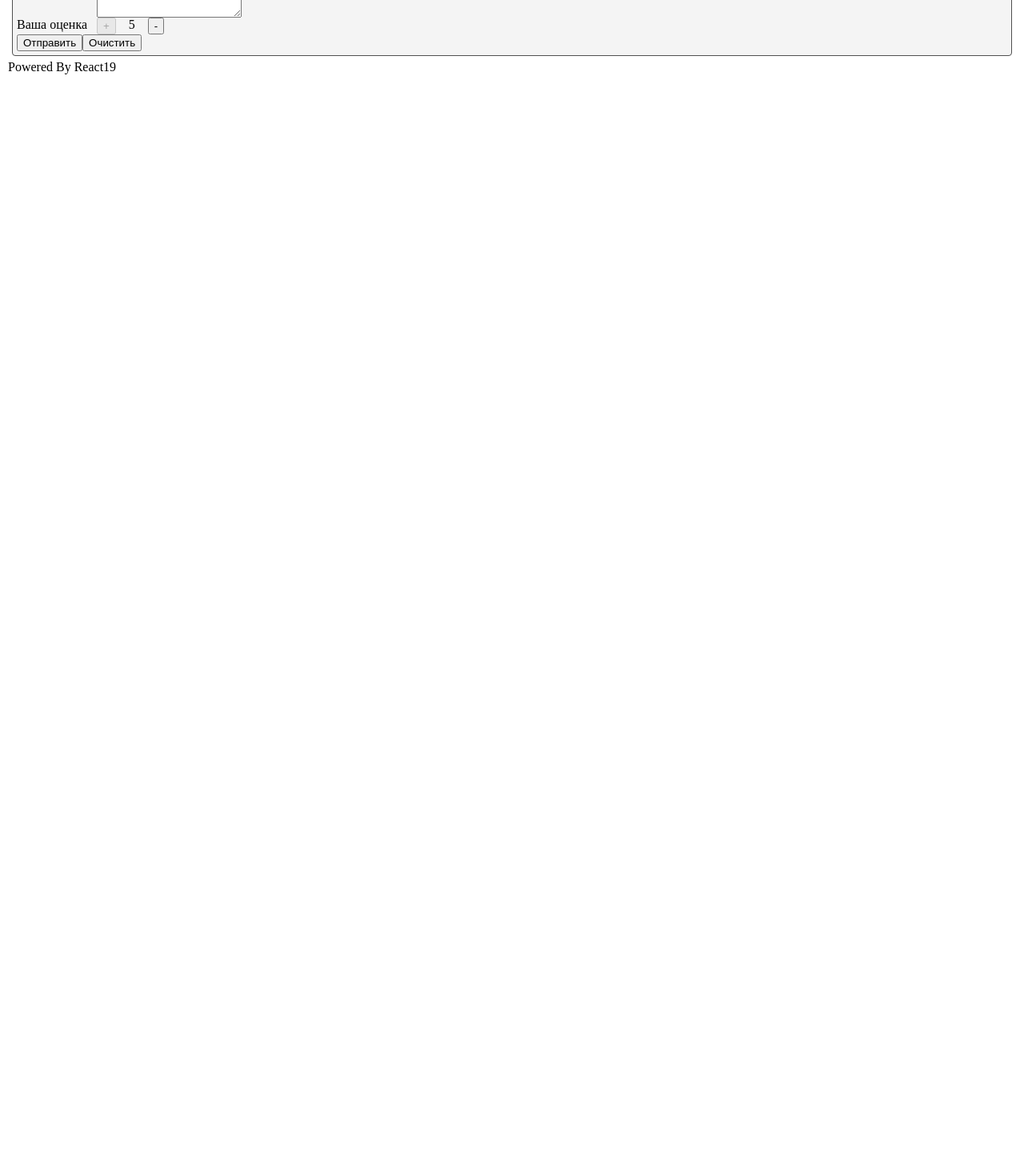
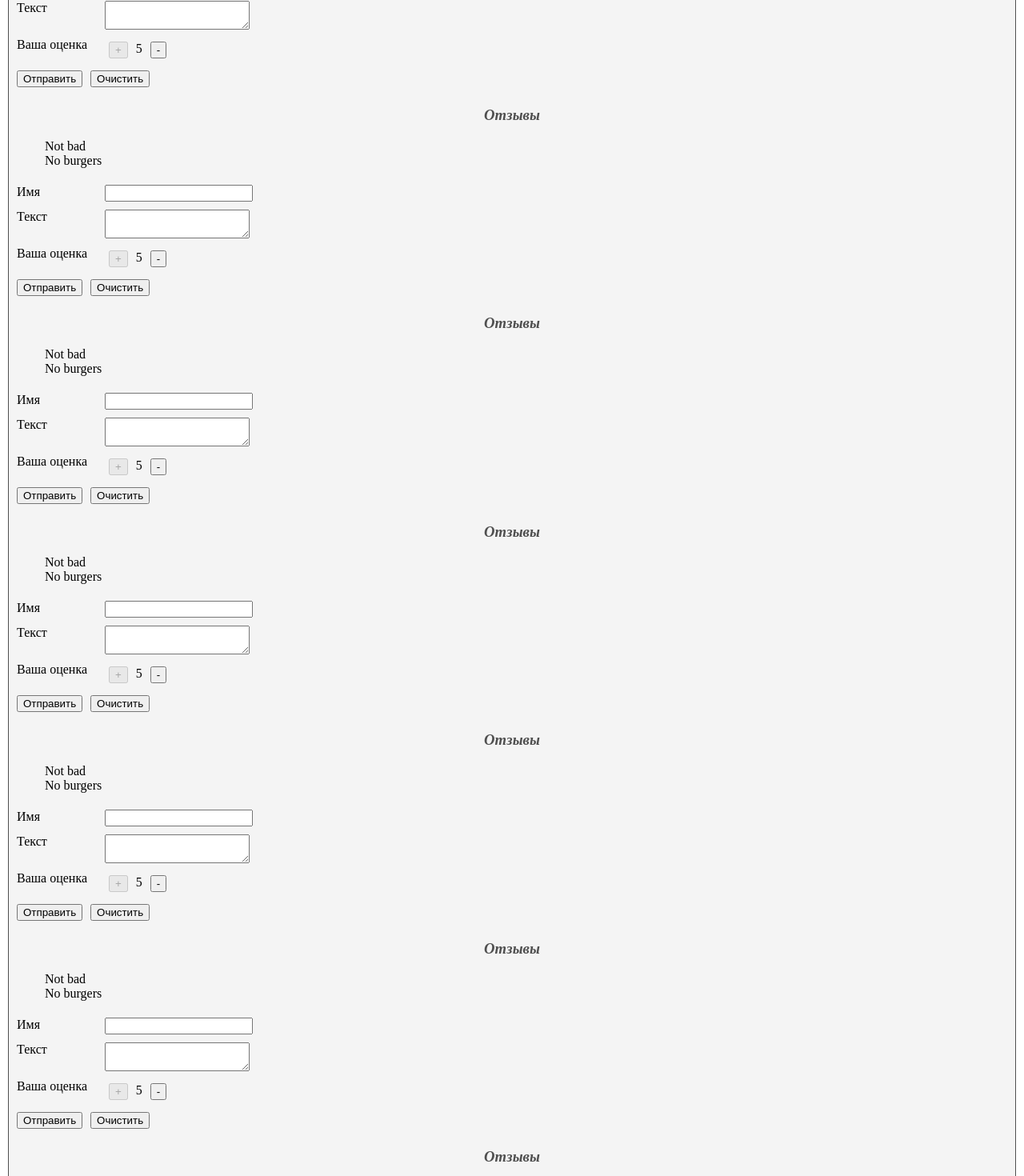
Before and after one commit to Nikita451/react-course-2025-hw, a React (Vite) app: page / in a window 1280 px wide. Shown: the part 440-1910 px from the top of the page at 80% size. Before the commit the page ends 800 px from the top, so only its background shows below. Built offline with nearby package versions, Linux system fonts and the light colour scheme.

Commit message:
HW5: processbar

```diff
--- a/src/app.scss
+++ b/src/app.scss
@@ -1,4 +1,4 @@
 body {
-  padding: 5px 10px;
+  padding: 5px;
   margin: 0;
 }
--- /dev/null
+++ b/src/components/ProgressBar/index.tsx
@@ -0,0 +1,27 @@
+import { useEffect, useState } from "react";
+import styles from "./progress.style.module.scss";
+
+export function ProgressBar() {
+  const [width, changeWidth] = useState<number>(0);
+
+  useEffect(() => {
+    function onScroll() {
+      const documentHeight = document.documentElement.scrollHeight;
+      const windowHeightWithScroll = window.innerHeight;
+      // число пикселей, которое нужно проскролить до низа
+      const pxForScroll = documentHeight - windowHeightWithScroll;
+      changeWidth((window.scrollY / pxForScroll) * window.innerWidth);
+    }
+
+    window.addEventListener("scroll", onScroll);
+    return () => {
+      window.removeEventListener("scroll", onScroll);
+    };
+  }, []);
+
+  return (
+    <div className={styles.processWrapper}>
+      <div className={styles.progress} style={{ width: `${width}px` }} />
+    </div>
+  );
+}
--- /dev/null
+++ b/src/components/ProgressBar/progress.style.module.scss
@@ -0,0 +1,14 @@
+.processWrapper {
+  background: #fff;
+  height: 10px;
+  position: fixed;
+  left: 0;
+  top: 0;
+  width: 100%;
+
+  .progress {
+    background: red;
+    height: 100%;
+    width: 0;
+  }
+}
--- a/src/components/Restaurants/Restaurant/index.tsx
+++ b/src/components/Restaurants/Restaurant/index.tsx
@@ -5,6 +5,7 @@ import { RestaurantMenu } from "../Menu";
 import { RestaurantReview } from "../Review";
 import styles from "../style.module.scss";
 import type { ReviewCreating } from "../Review/ReviewForm/useReviewForm";
+import { ProgressBar } from "../../ProgressBar";
 
 interface Props {
   restaurant: Restaurant;
@@ -27,8 +28,38 @@ export const RestaurantView: FC<Props> = ({ restaurant }) => {
 
   return (
     <div className={styles.restaurant}>
+      <ProgressBar />
+
       <h2>{restaurantName}</h2>
       <RestaurantMenu menu={menu} />
+      <RestaurantReview
+        reviews={dynamicRevies}
+        onCreateReview={onCreateReview}
+      />
+      <RestaurantReview
+        reviews={dynamicRevies}
+        onCreateReview={onCreateReview}
+      />
+      <RestaurantReview
+        reviews={dynamicRevies}
+        onCreateReview={onCreateReview}
+      />
+      <RestaurantReview
+        reviews={dynamicRevies}
+        onCreateReview={onCreateReview}
+      />
+      <RestaurantReview
+        reviews={dynamicRevies}
+        onCreateReview={onCreateReview}
+      />
+      <RestaurantReview
+        reviews={dynamicRevies}
+        onCreateReview={onCreateReview}
+      />
+      <RestaurantReview
+        reviews={dynamicRevies}
+        onCreateReview={onCreateReview}
+      />
       <RestaurantReview
         reviews={dynamicRevies}
         onCreateReview={onCreateReview}
--- a/src/components/Restaurants/Review/ReviewForm/reviewForm.module.scss
+++ b/src/components/Restaurants/Review/ReviewForm/reviewForm.module.scss
@@ -1,5 +1,7 @@
 .form form div {
   display: flex;
+  gap: 10px;
+  padding: 5px;
 
   label {
     width: 100px;
```
